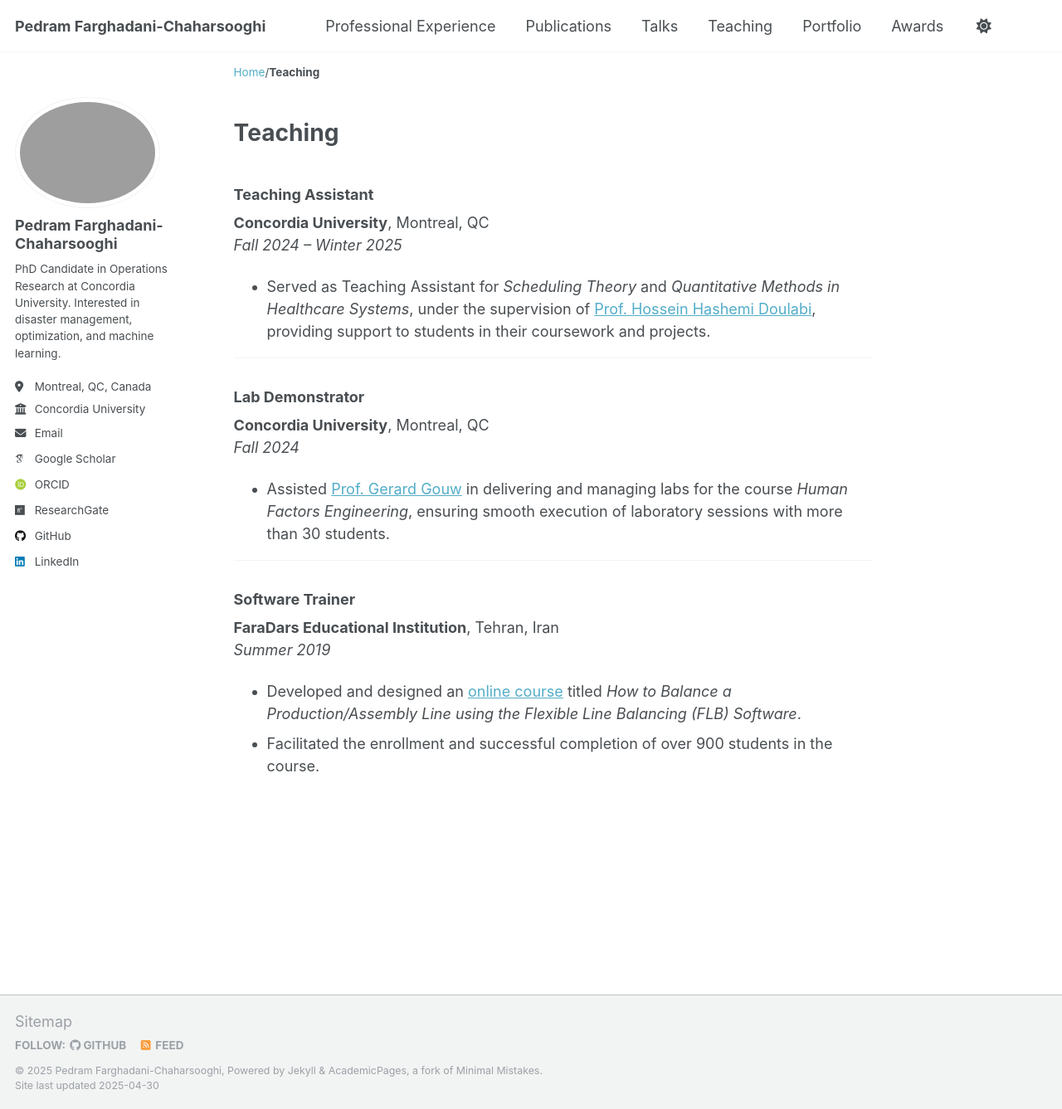
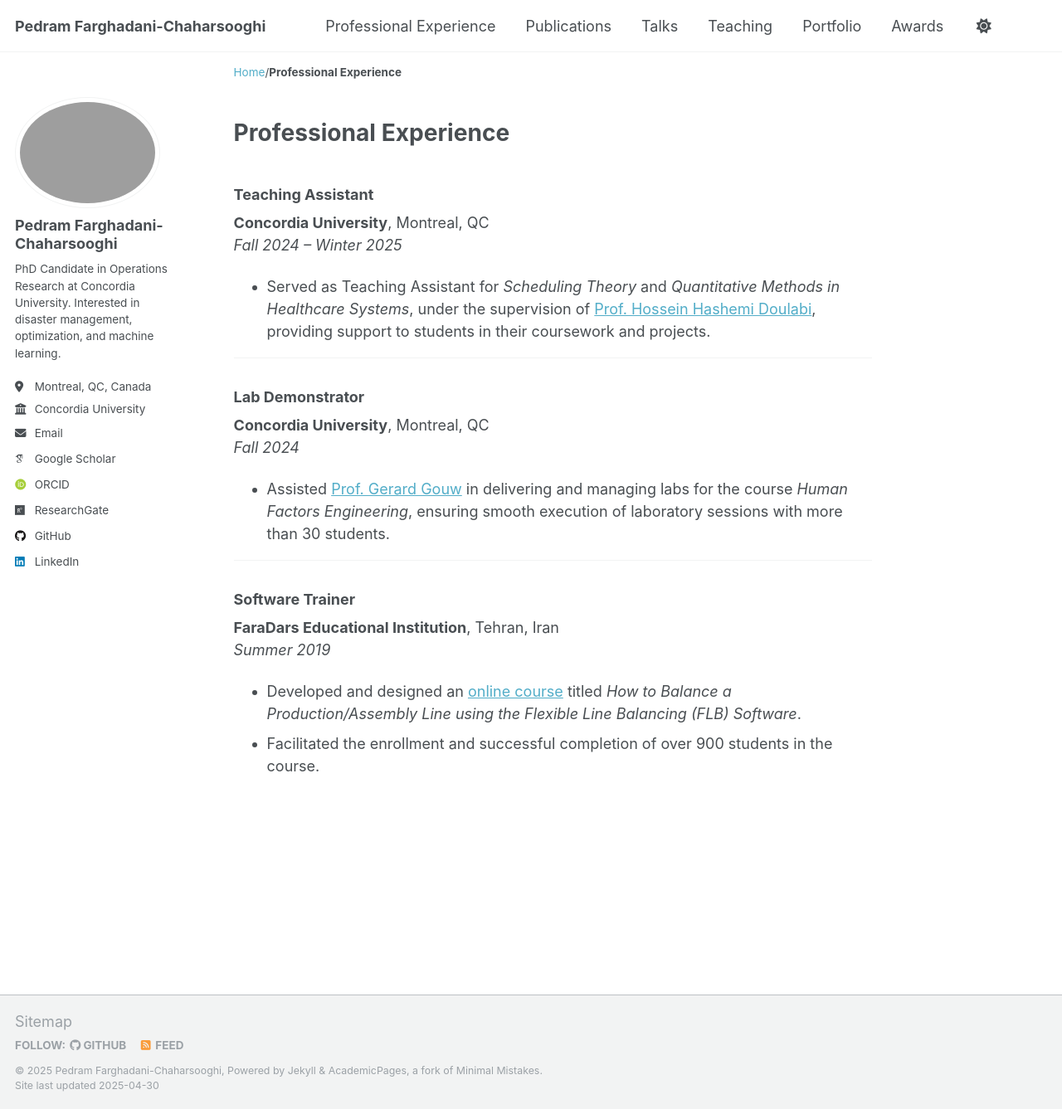
Before and after one commit to Pedram-Fdi/Pedram-Fdi.github.io, a Jekyll site: the page built from _pages/professionalexperience.md, in a window 1280 px wide and 1337 px high. Shown: the whole window at 83% size. Built offline with Jekyll 4.4.1, drawn with Linux system fonts in a browser that asks for light colours; some web fonts are replaced.

Commit message:
Update professionalexperience.md

```diff
--- a/_pages/professionalexperience.md
+++ b/_pages/professionalexperience.md
@@ -1,6 +1,6 @@
 ---
 layout: single
-title: "Teaching"
+title: "Professional Experience"
 permalink: /professionalexperience/
 author_profile: true
 ---
```
